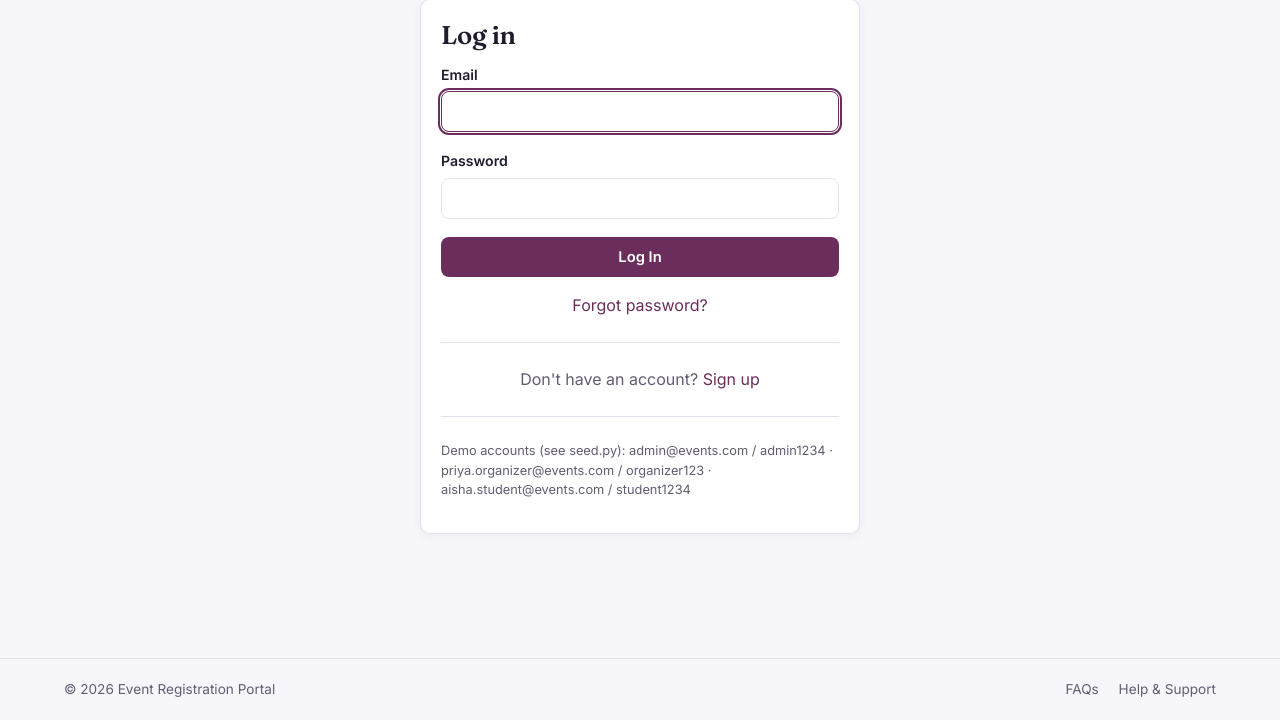
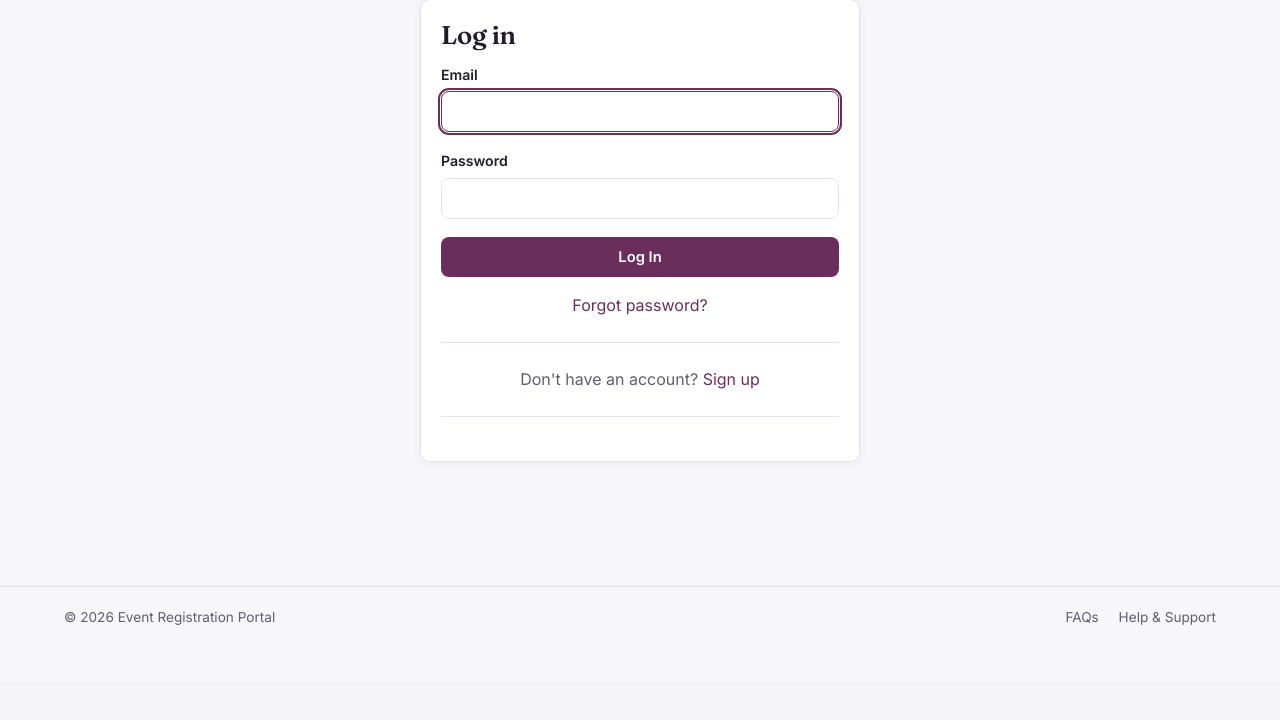
Before and after one commit to akash-4200/Event_Registration_Portal, a Flask app: page /auth/login in a window 1280 px wide. Shown: the part 118-838 px from the top of the page. After the commit the page ends 743 px from the top, so only its background shows below. Run offline with Flask 3, Linux system fonts and the light colour scheme.

Commit message:
Remove demo account details from login.html
Removed demo account information from login page.

```diff
--- a/templates/auth/login.html
+++ b/templates/auth/login.html
@@ -23,10 +23,5 @@
     </p>
 
     <hr class="divider">
-    <p class="text-muted" style="font-size:0.8rem;">
-        Demo accounts (see seed.py): admin@events.com / admin1234 &middot;
-        priya.organizer@events.com / organizer123 &middot;
-        aisha.student@events.com / student1234
-    </p>
 </div>
 {% endblock %}
```
